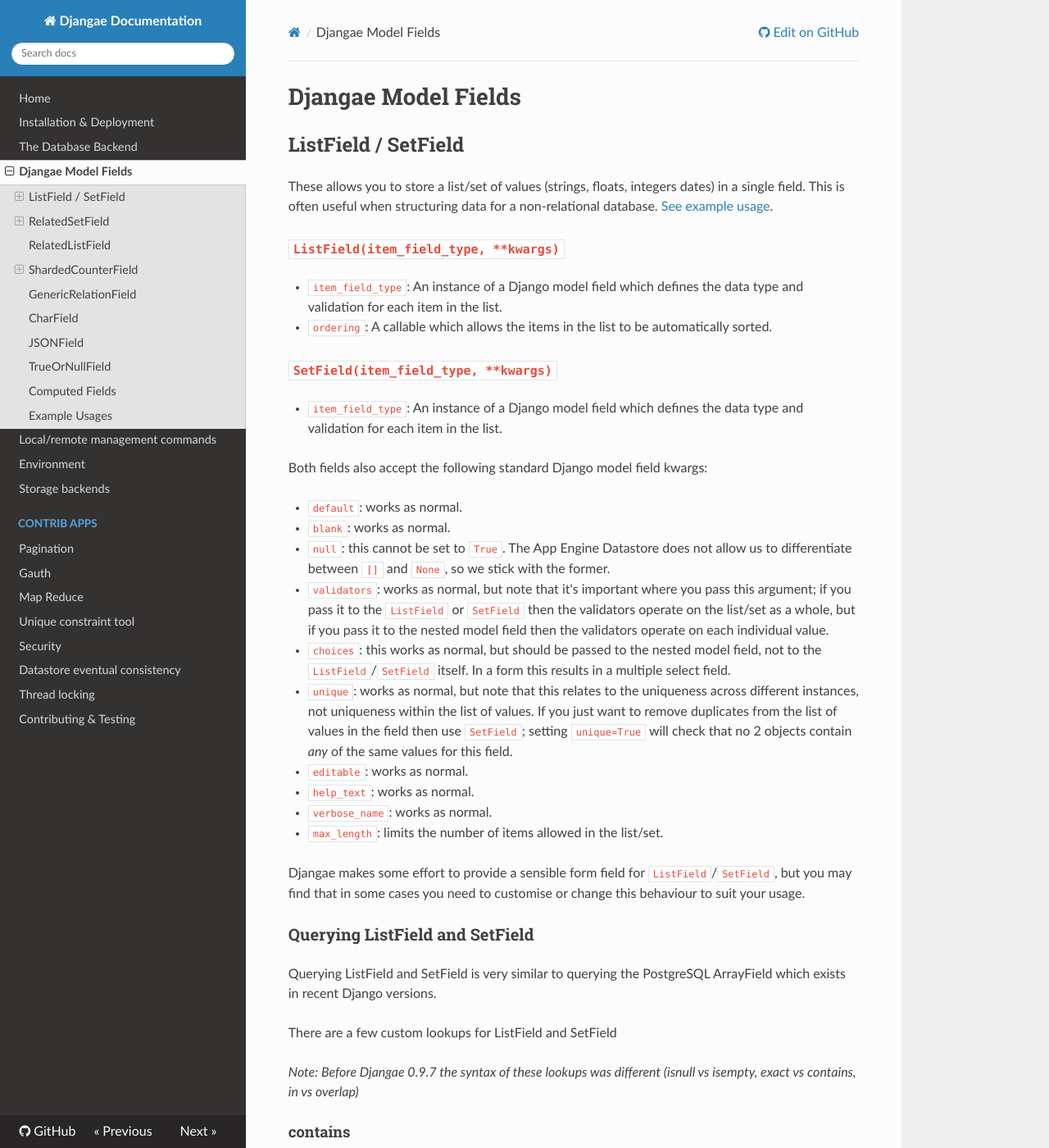
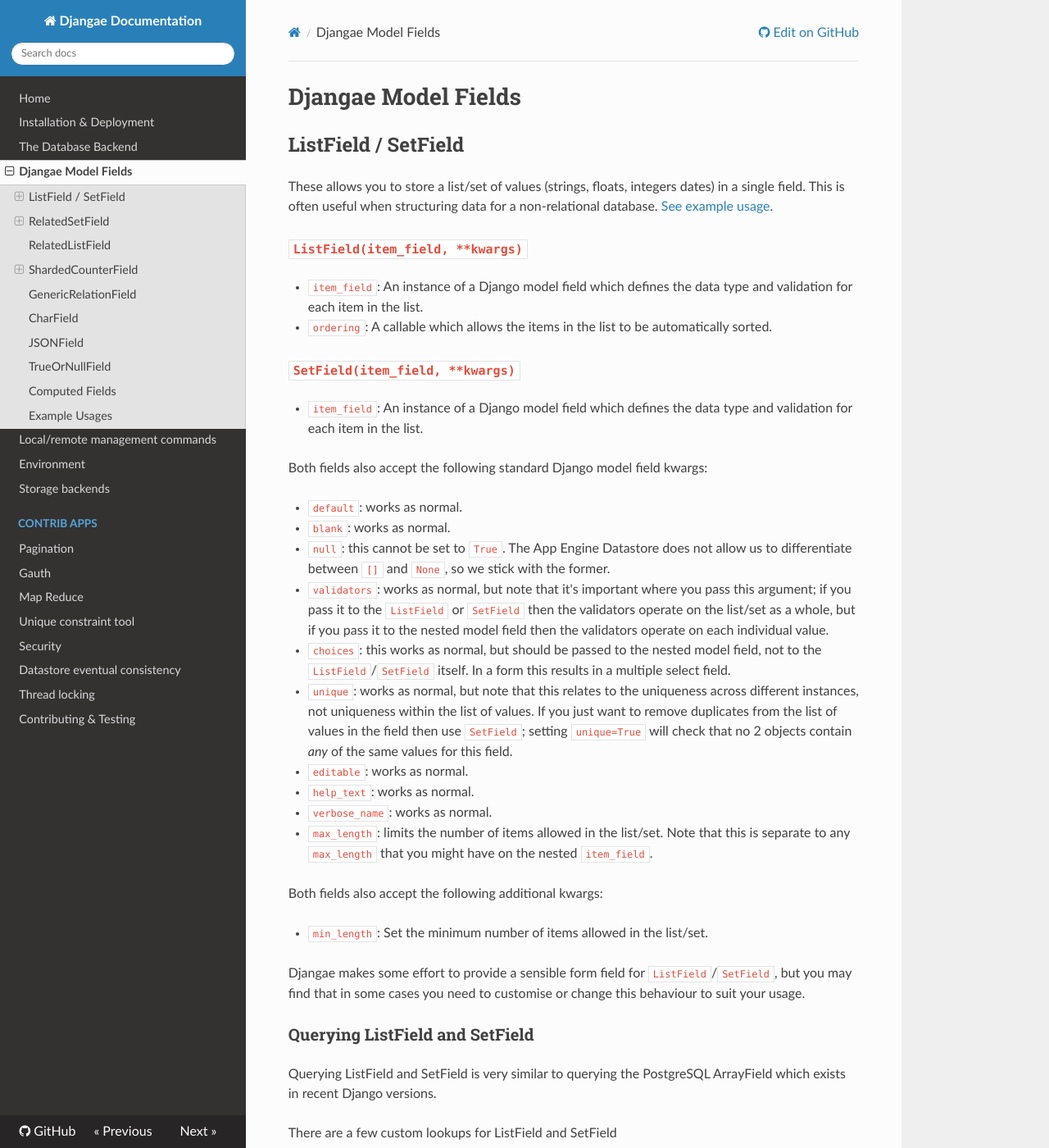
Before and after one commit to wittfabian/djangae, an MkDocs documentation site: the page built from docs/fields.md, in a window 1280 px wide and 1400 px high. Shown: the whole window at 82% size. Built offline with MkDocs 1.6.1, drawn with Linux system fonts in a browser that asks for light colours; nearby versions of some CDN libraries; old or Windows-style settings are respelled for this version of MkDocs.

Commit message:
Add `min_length` things to documentation and CHANGELOG.

```diff
--- a/docs/fields.md
+++ b/docs/fields.md
@@ -5,16 +5,15 @@
 These allows you to store a list/set of values (strings, floats, integers dates) in a single field.
 This is often useful when structuring data for a non-relational database. [See example usage](fields.md#example-usages).
 
-### `ListField(item_field_type, **kwargs)`
+### `ListField(item_field, **kwargs)`
 
 
-* `item_field_type`: An instance of a Django model field which defines the data type and validation for each item in the list.
+* `item_field`: An instance of a Django model field which defines the data type and validation for each item in the list.
 * `ordering`: A callable which allows the items in the list to be automatically sorted.
 
+### `SetField(item_field, **kwargs)`
 
-### `SetField(item_field_type, **kwargs)`
-
-* `item_field_type`: An instance of a Django model field which defines the data type and validation for each item in the list.
+* `item_field`: An instance of a Django model field which defines the data type and validation for each item in the list.
 
 
 Both fields also accept the following standard Django model field kwargs:
@@ -28,7 +27,11 @@
 * `editable`: works as normal.
 * `help_text`: works as normal.
 * `verbose_name`: works as normal.
-* `max_length`: limits the number of items allowed in the list/set.
+* `max_length`: limits the number of items allowed in the list/set.  Note that this is separate to any `max_length` that you might have on the nested `item_field`.
+
+Both fields also accept the following additional kwargs:
+
+* `min_length`: Set the minimum number of items allowed in the list/set.
 
 Djangae makes some effort to provide a sensible form field for `ListField`/`SetField`, but you may find that in some cases you need to customise or change this behaviour to suit your usage.
 
```
Also changed, not shown: CHANGELOG.md (+1 -1 lines).
